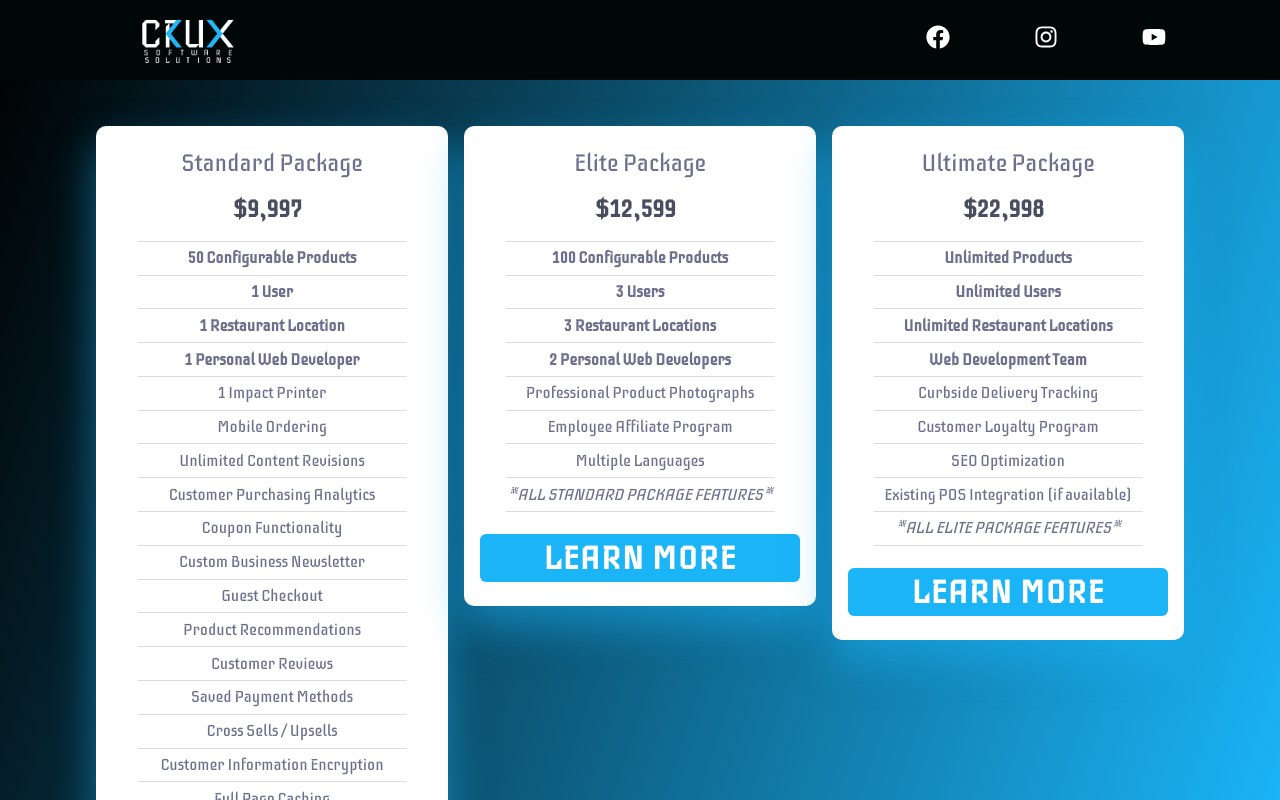
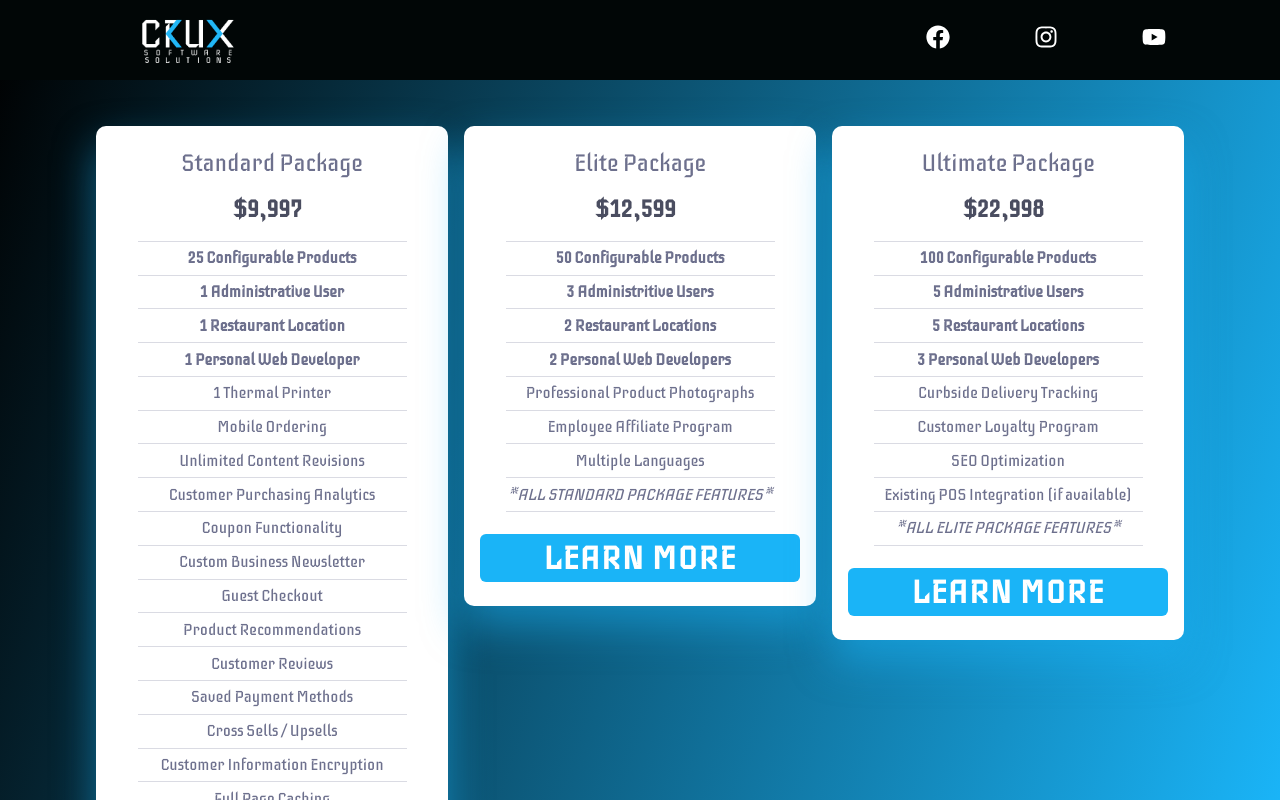
Before and after one commit to mroberson11/cruxmockup, a Next.js app: page /pricing in a window 1280 px wide. Built offline with nearby package versions, Linux system fonts and the light colour scheme.

Commit message:
Update product packages

```diff
--- a/src/components/PricesInfo/Data.js
+++ b/src/components/PricesInfo/Data.js
@@ -1,9 +1,9 @@
 export const sellingPointsOne = [
-  "50 Configurable Products",
-  "1 User",
+  "25 Configurable Products",
+  "1 Administrative User",
   "1 Restaurant Location",
   "1 Personal Web Developer",
-  "1 Impact Printer",
+  "1 Thermal Printer",
   "Mobile Ordering",
   "Unlimited Content Revisions",
   "Customer Purchasing Analytics",
@@ -25,9 +25,9 @@ export const sellingPointsOne = [
 ];
 
 export const sellingPointsTwo = [
-  "100 Configurable Products",
-  "3 Users",
-  "3 Restaurant Locations",
+  "50 Configurable Products",
+  "3 Administritive Users",
+  "2 Restaurant Locations",
   "2 Personal Web Developers",
   "Professional Product Photographs",
   "Employee Affiliate Program",
@@ -36,10 +36,10 @@ export const sellingPointsTwo = [
 ];
 
 export const sellingPointsThree = [
-  "Unlimited Products",
-  "Unlimited Users",
-  "Unlimited Restaurant Locations",
-  "Web Development Team",
+  "100 Configurable Products",
+  "5 Administrative Users",
+  "5 Restaurant Locations",
+  "3 Personal Web Developers",
   "Curbside Delivery Tracking",
   "Customer Loyalty Program",
   "SEO Optimization",
```
